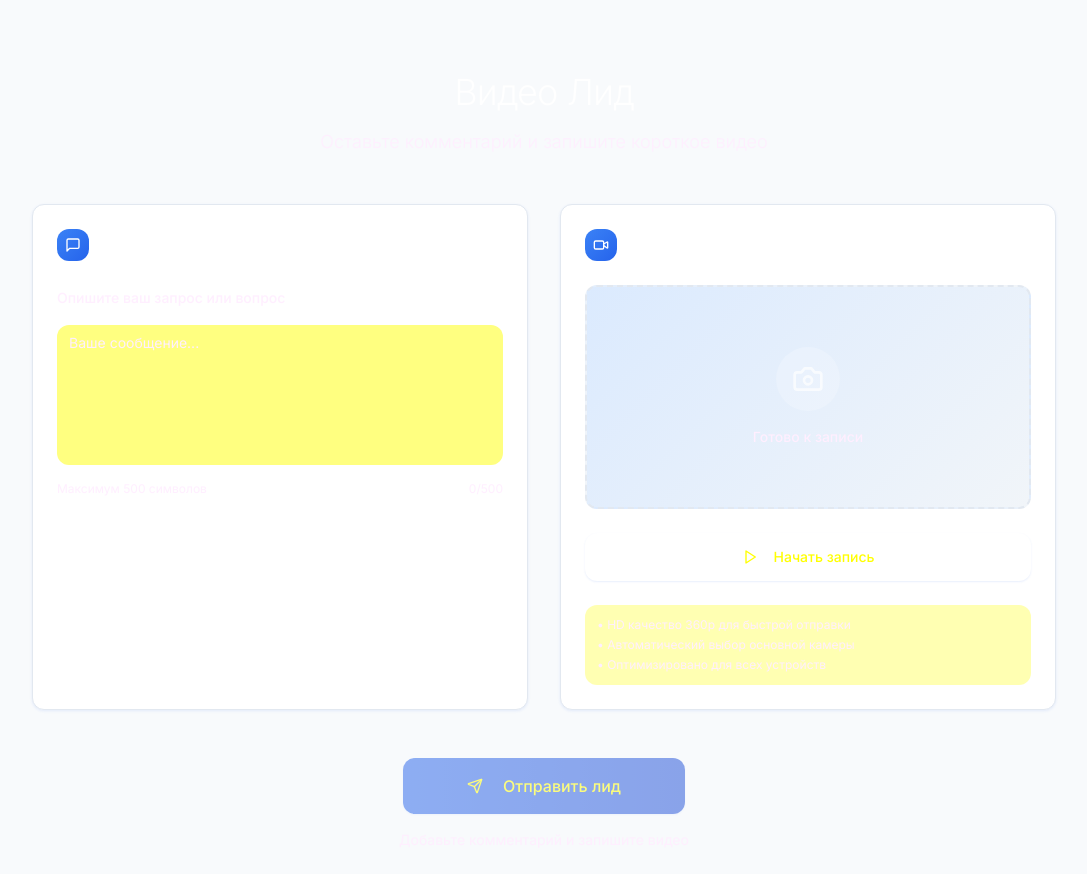
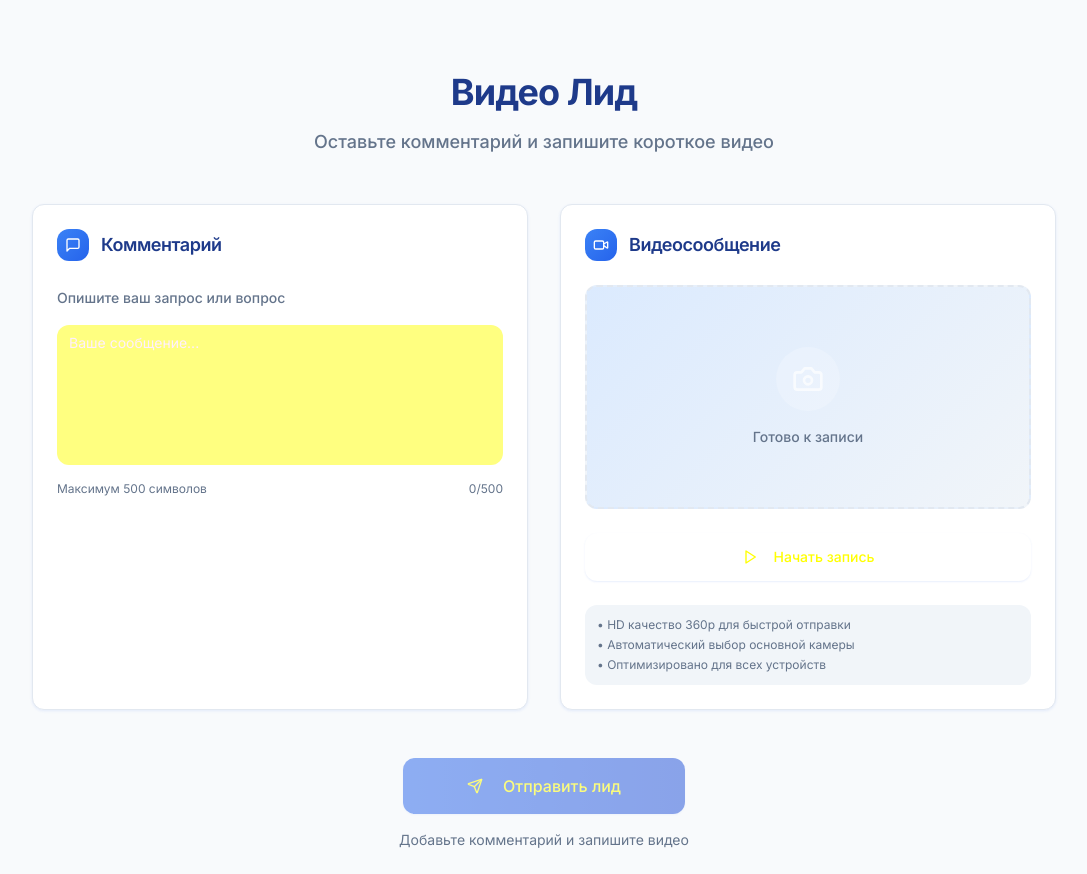
Before and after one commit to pr-poehali-dev/video-feedback-app, a React (Vite) app: page / in a window 1280 px wide. Shown: the whole page, without its empty margins (96-1183 px from the left). Built offline with nearby package versions, Linux system fonts and the light colour scheme.

Commit message:
Исправить читаемость элементов сайта

```diff
--- a/src/pages/Index.tsx
+++ b/src/pages/Index.tsx
@@ -173,10 +173,10 @@ const Index = () => {
               <div className="w-20 h-20 mx-auto mb-6 bg-gradient-to-br from-blue-500 to-blue-600 rounded-full flex items-center justify-center">
                 <Icon name="CheckCircle" size={40} className="text-white" />
               </div>
-              <h2 className="text-2xl font-light text-foreground mb-3">
+              <h2 className="text-2xl font-semibold mb-3" style={{color: '#1E3A8A'}}>
                 Отправлено успешно
               </h2>
-              <p className="text-muted-foreground text-sm leading-relaxed">
+              <p className="text-sm leading-relaxed" style={{color: '#64748B'}}>
                 Ваш лид получен и обрабатывается
               </p>
             </div>
@@ -198,10 +198,10 @@ const Index = () => {
     <div className="min-h-screen bg-background p-6">
       <div className="max-w-5xl mx-auto">
         <header className="text-center mb-12 pt-12">
-          <h1 className="text-4xl font-light text-foreground mb-4 tracking-tight">
+          <h1 className="text-4xl font-bold mb-4 tracking-tight" style={{color: '#1E3A8A'}}>
             Видео Лид
           </h1>
-          <p className="text-muted-foreground text-lg font-light max-w-xl mx-auto">
+          <p className="text-lg font-medium max-w-xl mx-auto" style={{color: '#64748B'}}>
             Оставьте комментарий и запишите короткое видео
           </p>
         </header>
@@ -210,7 +210,7 @@ const Index = () => {
           {/* Блок анкеты */}
           <Card className="minimal-card border-0 shadow-md">
             <CardHeader className="pb-6">
-              <CardTitle className="flex items-center text-lg font-medium text-foreground">
+              <CardTitle className="flex items-center text-lg font-semibold" style={{color: '#1E3A8A'}}>
                 <div className="w-8 h-8 bg-gradient-to-br from-blue-500 to-blue-600 rounded-lg flex items-center justify-center mr-3">
                   <Icon name="MessageSquare" className="w-4 h-4 text-white" />
                 </div>
@@ -219,7 +219,7 @@ const Index = () => {
             </CardHeader>
             <CardContent className="pt-0">
               <div className="space-y-4">
-                <Label htmlFor="comments" className="text-sm font-medium text-muted-foreground">
+                <Label htmlFor="comments" className="text-sm font-medium" style={{color: '#64748B'}}>
                   Опишите ваш запрос или вопрос
                 </Label>
                 <Textarea
@@ -230,7 +230,7 @@ const Index = () => {
                   className="min-h-[140px] resize-none border-0 bg-muted/50 rounded-lg focus:bg-white focus:ring-2 focus:ring-primary/20 transition-all"
                   maxLength={500}
                 />
-                <div className="text-xs text-muted-foreground flex justify-between">
+                <div className="text-xs flex justify-between" style={{color: '#64748B'}}>
                   <span>Максимум 500 символов</span>
                   <span className={comments.length > 450 ? 'text-orange-500' : ''}>{comments.length}/500</span>
                 </div>
@@ -241,7 +241,7 @@ const Index = () => {
           {/* Блок видеозаписи */}
           <Card className="minimal-card border-0 shadow-md">
             <CardHeader className="pb-6">
-              <CardTitle className="flex items-center text-lg font-medium text-foreground">
+              <CardTitle className="flex items-center text-lg font-semibold" style={{color: '#1E3A8A'}}>
                 <div className="w-8 h-8 bg-gradient-to-br from-blue-500 to-blue-600 rounded-lg flex items-center justify-center mr-3">
                   <Icon name="Video" className="w-4 h-4 text-white" />
                 </div>
@@ -271,7 +271,7 @@ const Index = () => {
                         <div className="w-16 h-16 bg-white/20 rounded-full flex items-center justify-center mx-auto mb-4">
                           <Icon name="Camera" size={32} className="text-primary opacity-70" />
                         </div>
-                        <p className="text-sm text-muted-foreground font-medium">Готово к записи</p>
+                        <p className="text-sm font-medium" style={{color: '#64748B'}}>Готово к записи</p>
                       </div>
                     </div>
                   )}
@@ -325,7 +325,7 @@ const Index = () => {
                   )}
                 </div>
 
-                <div className="text-xs text-muted-foreground bg-muted/30 rounded-lg p-3 space-y-1">
+                <div className="text-xs rounded-lg p-3 space-y-1" style={{color: '#64748B', backgroundColor: '#F1F5F9'}}>
                   <p>• HD качество 360p для быстрой отправки</p>
                   <p>• Автоматический выбор основной камеры</p>
                   <p>• Оптимизировано для всех устройств</p>
@@ -357,7 +357,7 @@ const Index = () => {
           </Button>
 
           {(!comments.trim() || !videoState.recordedBlob) && (
-            <p className="text-sm text-muted-foreground mt-4">
+            <p className="text-sm mt-4" style={{color: '#64748B'}}>
               {!comments.trim() && !videoState.recordedBlob
                 ? 'Добавьте комментарий и запишите видео'
                 : !comments.trim()
```
